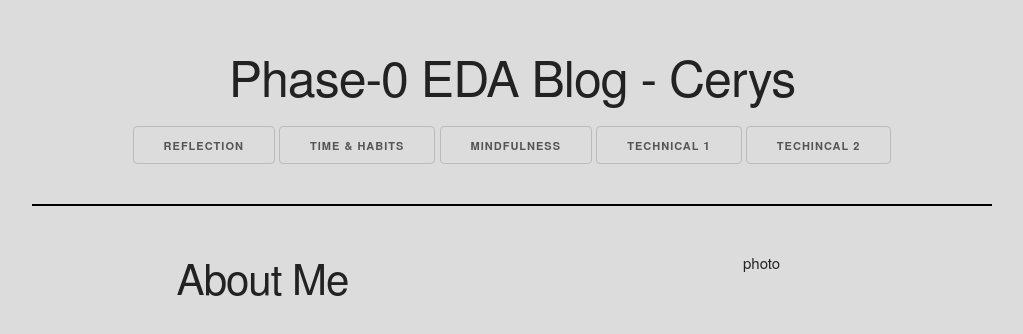
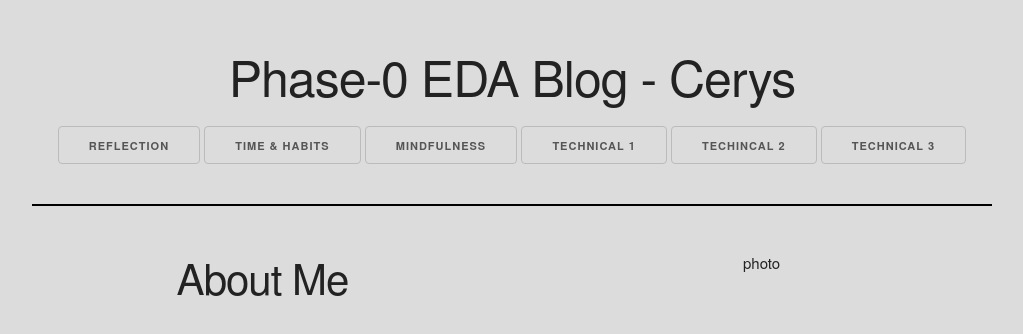
Before and after one commit to Ceryssc/Ceryssc.github.io, a plain HTML site: page index.html in a window 1280 px wide. Shown: the part 134-468 px from the top of the page, without its empty margins (128-1151 px from the left). Drawn offline with nearby package versions, Linux system fonts and the light colour scheme.

Commit message:
added working link

```diff
--- a/index.html
+++ b/index.html
@@ -33,7 +33,9 @@
           <a class="button Emotional" href="blog/c2-emotional-intelligence.html">Mindfulness</a>
           <a class="button tech1" href="blog/t2-html-css-dom-p1.html">Technical 1</a>
           <a class="button tech2" href="blog/t2-html-css-dom-p2.html">Techincal 2</a>
+          <a class="button design to web" href="blog/t3-design-to-web-blog.html">Technical 3</a>
         </div>
+
       </div>
 
 
```
